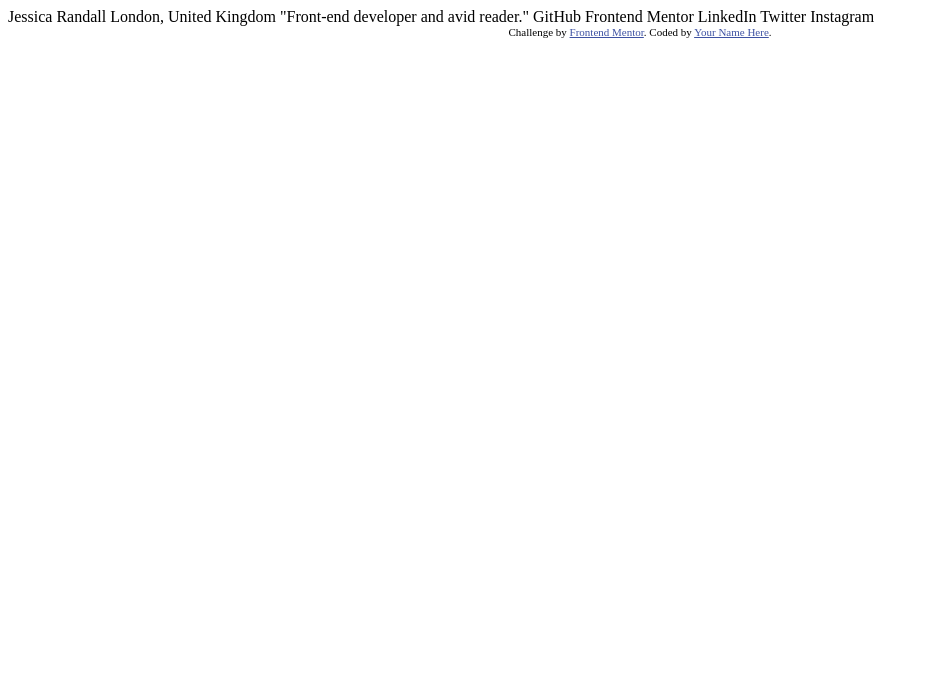
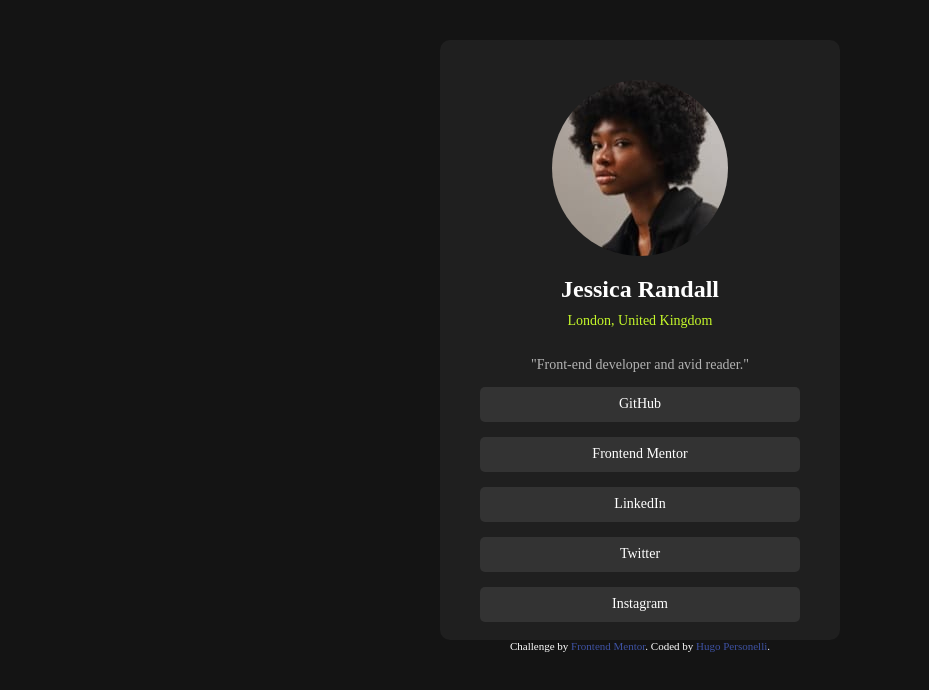
Before and after one commit to Tch0p/social-links-profile-main, a plain HTML site: page social-links-profile-main/index.html in a window 1280 px wide. Shown: the whole page, without its empty margins (0-929 px from the left). Drawn offline with Linux system fonts and the light colour scheme.

Commit message:
Taille de l'image un peu trop grande. Version presque finale

```diff
--- a/social-links-profile-main/index.html
+++ b/social-links-profile-main/index.html
@@ -1,34 +1,56 @@
 <!DOCTYPE html>
 <html lang="en">
+
 <head>
   <meta charset="UTF-8">
-  <meta name="viewport" content="width=device-width, initial-scale=1.0"> <!-- displays site properly based on user's device -->
+  <meta name="viewport" content="width=device-width, initial-scale=1.0">
+  <!-- displays site properly based on user's device -->
 
   <link rel="icon" type="image/png" sizes="32x32" href="./assets/images/favicon-32x32.png">
+  <link rel="stylesheet" href="style.css">
 
   <title>Frontend Mentor | Social links profile</title>
 
   <!-- Feel free to remove these styles or customise in your own stylesheet 👍 -->
   <style>
-    .attribution { font-size: 11px; text-align: center; }
-    .attribution a { color: hsl(228, 45%, 44%); }
+    .attribution {
+      font-size: 11px;
+      text-align: center;
+    }
+
+    .attribution a {
+      color: hsl(228, 45%, 44%);
+    }
   </style>
 </head>
+
 <body>
+  <section id="info">
+    <img src="assets/images/avatar-jessica.jpeg" alt="image">
+    <h2 id="name">Jessica Randall</h2>
+    <p id="adress">London, United Kingdom</p>
+    <p id="bio">"Front-end developer and avid reader."</p>
 
-  Jessica Randall
-  London, United Kingdom
-  "Front-end developer and avid reader."
-
-  GitHub
-  Frontend Mentor
-  LinkedIn
-  Twitter
-  Instagram
-
+    <a href="#" class="link">
+      <p class="linkText">GitHub</p>
+    </a>
+    <a href="#" class="link">
+      <p class="linkText">Frontend Mentor</p>
+    </a>
+    <a href="#" class="link">
+      <p class="linkText">LinkedIn</p>
+    </a>
+    <a href="#" class="link">
+      <p class="linkText">Twitter</p>
+    </a>
+    <a href="#" class="link">
+      <p class="linkText">Instagram</p>
+    </a>
+  </section>
   <div class="attribution">
     Challenge by <a href="https://www.frontendmentor.io?ref=challenge" target="_blank">Frontend Mentor</a>.
-    Coded by <a href="#">Your Name Here</a>.
+    Coded by <a href="#">Hugo Personelli</a>.
   </div>
 </body>
+
 </html>
--- /dev/null
+++ b/social-links-profile-main/style.css
@@ -0,0 +1,68 @@
+body {
+    text-align: center;
+    background-color: hsl(0, 0%, 8%);
+}
+
+section {
+    display: flex;
+    flex-wrap: wrap;
+    flex-direction: column;
+    background-color: hsl(0, 0%, 12%);
+    width: 400px;
+    height: 600px;
+    align-self: center;
+    margin: auto;
+    margin-top: 40px;
+    border-radius: 10px;
+}
+
+img {
+    height: 176px;
+    width: 176px;
+    display: block;
+    margin-left: auto;
+    margin-right: auto;
+    margin-top: 40px;
+    border-radius: 50%;
+}
+
+h2 {
+    color: white;
+    margin-bottom: 10px;
+}
+
+p {
+    font-size: 14px;
+}
+
+#adress {
+    margin-top: 0;
+    color: hsl(75, 94%, 57%);
+}
+
+#bio {
+    color: hsl(0, 0%, 70%);
+}
+
+.link {
+    display: flex;
+    flex-direction: row;
+    align-items: center;
+    text-decoration: none;
+    justify-content: center;
+    color: white;
+    background-color: hsl(0, 0%, 20%);
+    margin-bottom: 15px;
+    margin-left: 10%;
+    margin-right: 10%;
+    width: 80%;
+    height: 35px;
+    border-radius: 5px;
+}
+.attribution {
+    color: white;
+}
+.attribution a {
+    text-decoration: none;
+    color: white;
+}
```
